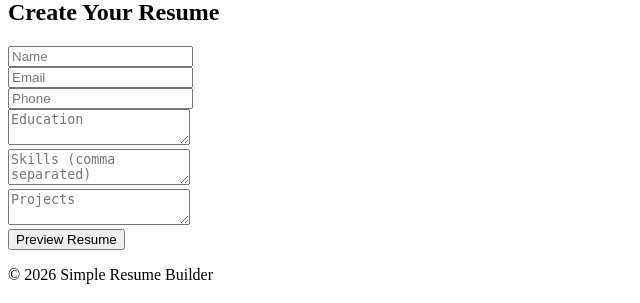
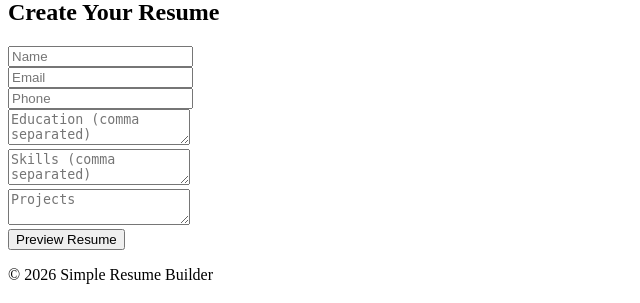
Before and after one commit to Shaiksameer9452/Simple_resume_builder, a Flask app: page /create in a window 1280 px wide. Shown: the part 119-422 px from the top of the page, without its empty margins (0-640 px from the left). Run offline with Flask 3, Linux system fonts and the light colour scheme.

Commit message:
some minor changes

```diff
--- a/templates/create.html
+++ b/templates/create.html
@@ -8,8 +8,7 @@
     <input type="text" name="name" placeholder="Name" required><br>
     <input type="email" name="email" placeholder="Email" required><br>
     <input type="text" name="phone" placeholder="Phone"><br>
-
-    <textarea name="education" placeholder="Education"></textarea><br>
+    <textarea name="education" placeholder="Education (comma separated)"></textarea><br>
     <textarea name="skills" placeholder="Skills (comma separated)"></textarea><br>
     <textarea name="projects" placeholder="Projects"></textarea><br>
 
```
